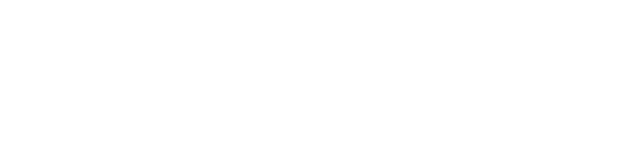
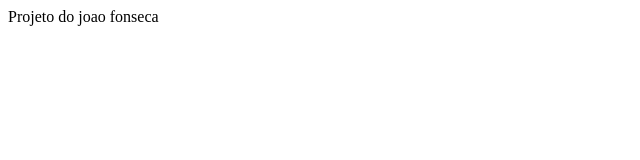
Before and after one commit to Gustavosilva220893/Meu-site, a plain HTML site: page index.html in a window 1280 px wide. Shown: the whole page, without its empty margins (0-640 px from the left). Drawn offline with Linux system fonts and the light colour scheme.

```diff
--- a/index.html
+++ b/index.html
@@ -1,6 +1,6 @@
 <html>
     <head>
     </head>
-    <body>
+    <body> Projeto do joao fonseca
     </Body>
 </html>
```
